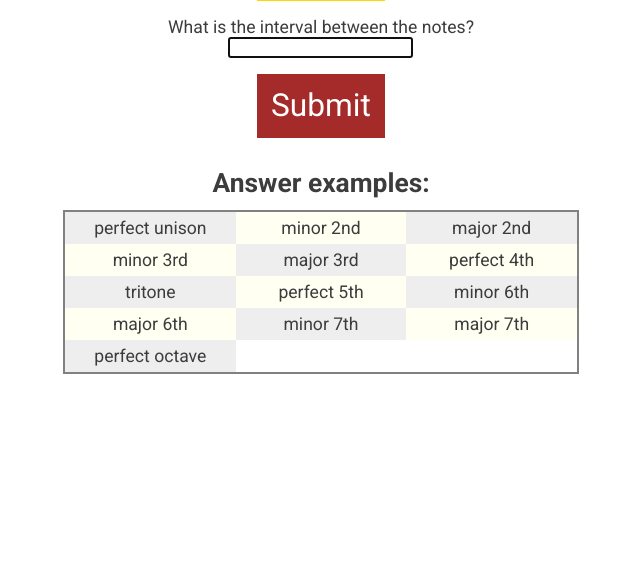
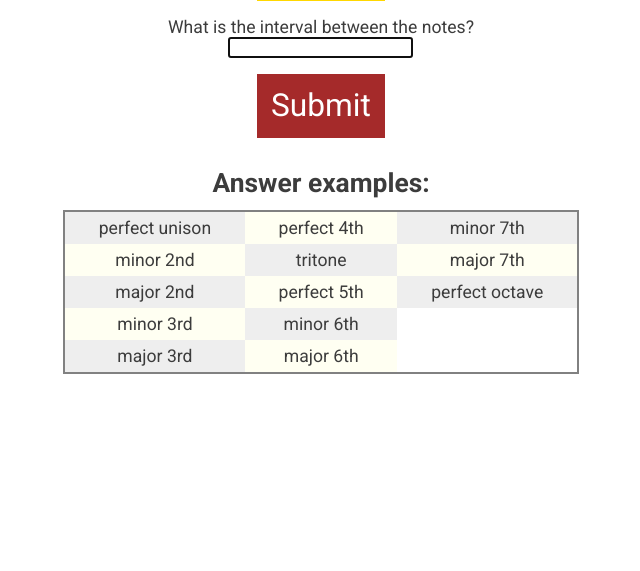
Before and after one commit to danchurlian/Music-Practice-Site, a Flask app: page /pitch-intervals in a window 1280 px wide. Shown: the part 237-808 px from the top of the page, without its empty margins (319-959 px from the left). Run offline with Flask 3, Linux system fonts and the light colour scheme; parts of the project's set-up code (start-up, migrations or seed data) failed here and were passed over.

Commit message:
style: pitch interval page change flow direction of answer example grid

```diff
--- a/static/styles.css
+++ b/static/styles.css
@@ -127,8 +127,9 @@ form button:hover {
 }
 #interval_choice_grid {
     display: grid;
+    grid-auto-flow: column;
     min-width: 40%;
-    grid-template-columns: 1fr 1fr 1fr;
+    grid-template-rows: 1fr 1fr 1fr 1fr 1fr;
     border: .125rem solid rgb(129, 129, 129)
 }
 #interval_choice_grid div {
```
